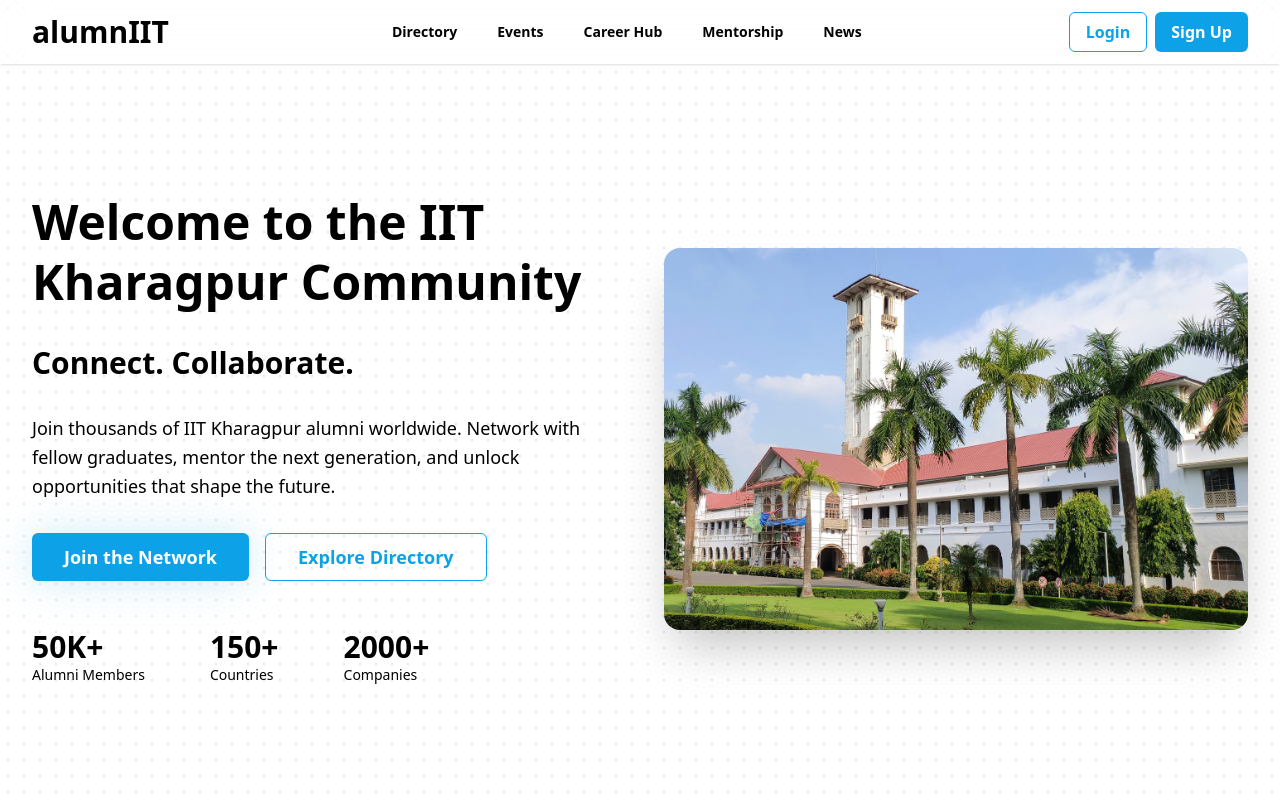
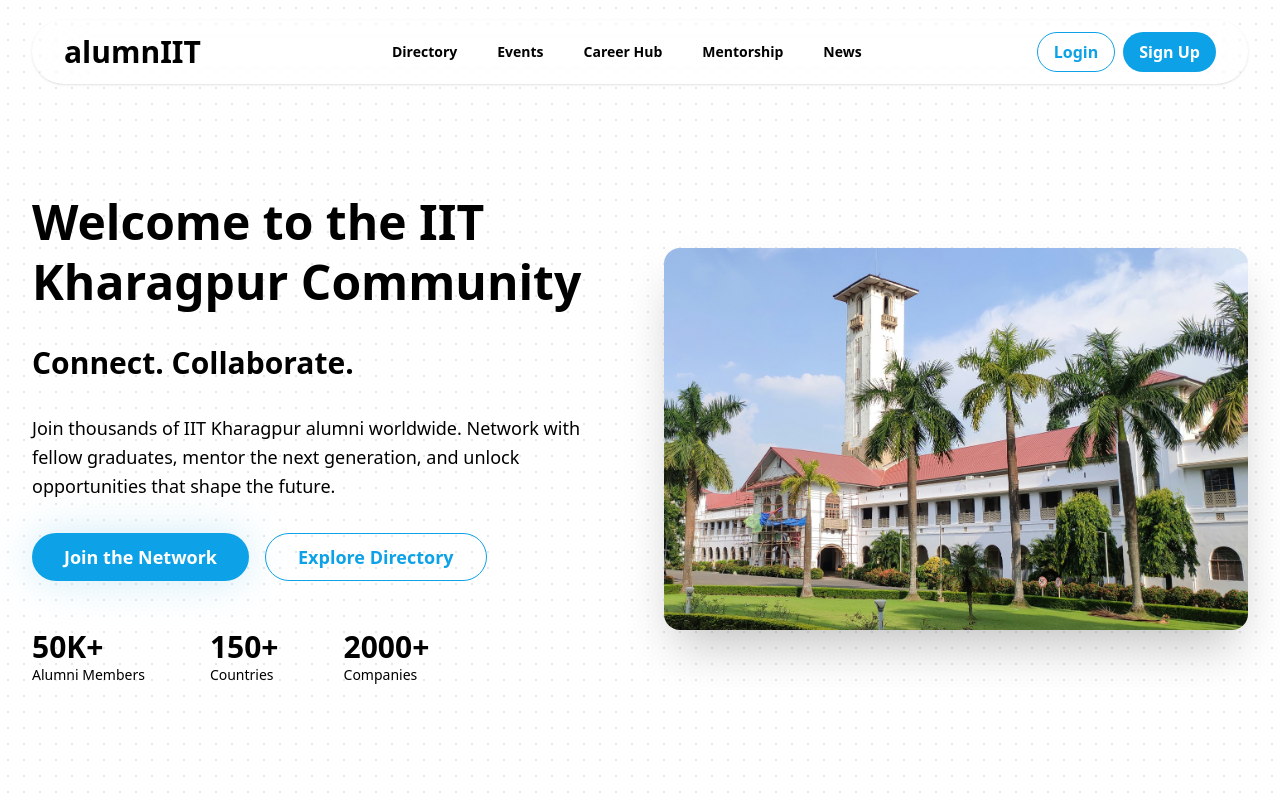
Before and after one commit to rosa479/alumni-portal, a React (Vite) app in the folder portal-frontend/: page / in a window 1280 px wide. Shown: the top 800 px of the page. Built offline with nearby package versions, Linux system fonts and the light colour scheme.

Commit message:
pills added on landing page

```diff
--- a/portal-frontend/src/pages/LandingPage.tsx
+++ b/portal-frontend/src/pages/LandingPage.tsx
@@ -13,7 +13,7 @@ interface ButtonProps extends React.ButtonHTMLAttributes<HTMLButtonElement> {
 
 const Button = React.forwardRef<HTMLButtonElement, ButtonProps>(
   ({ className = "", variant = "default", size = "default", asChild = false, children, ...props }, ref) => {
-    const baseStyles = "inline-flex items-center justify-center rounded-md font-semibold transition-all duration-300 focus-visible:outline-none focus-visible:ring-2 focus-visible:ring-offset-2 disabled:pointer-events-none disabled:opacity-50";
+    const baseStyles = "inline-flex items-center justify-center rounded-full font-semibold transition-all duration-300 focus-visible:outline-none focus-visible:ring-2 focus-visible:ring-offset-2 disabled:pointer-events-none disabled:opacity-50";
 
     const variants = {
       default: "bg-[hsl(199,89%,48%)] text-white hover:bg-[hsl(199,89%,40%)]",
@@ -67,7 +67,7 @@ Card.displayName = "Card";
 
 const Navbar = () => {
   return (
-    <header className="bg-background shadow-sm sticky top-0 z-50 backdrop-blur-xl">
+    <header className="bg-background shadow-sm sticky top-5 z-50 backdrop-blur-xl rounded-full w-[95%] mx-auto">
       <nav className="max-w-7xl mx-auto px-4 sm:px-6 lg:px-8">
         <div className="flex items-center justify-between h-16">
 
```
